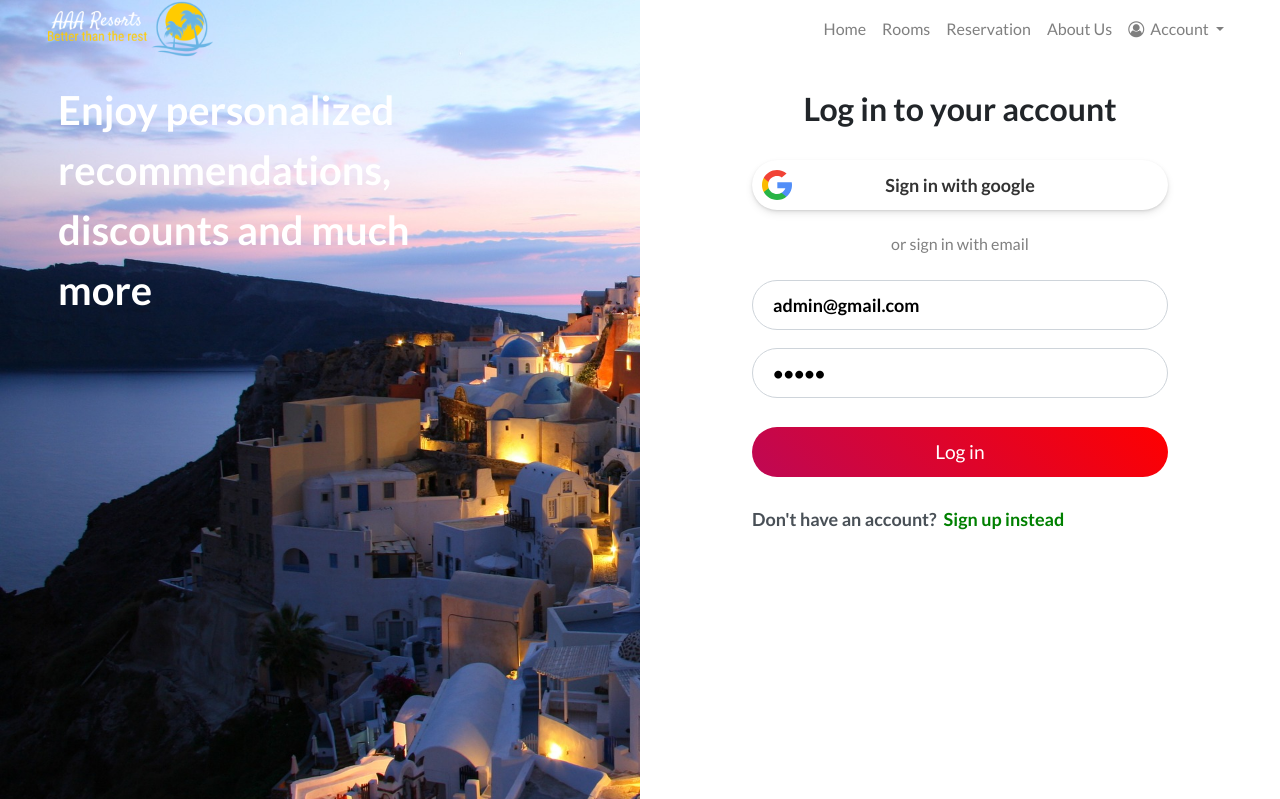
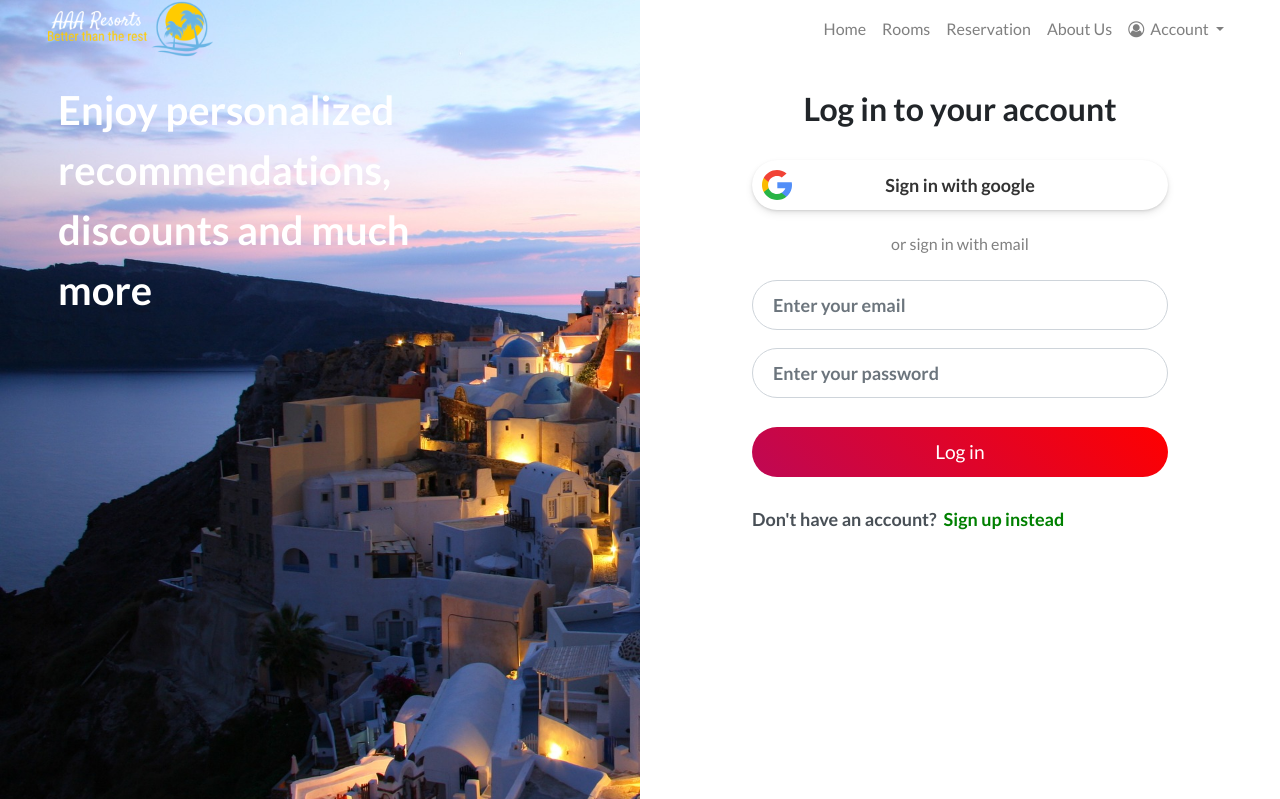
Before and after one commit to asifkhan16/hotel-managment-system, a PHP site: page /hotel-management-php/login.php in a window 1280 px wide. Shown: the top 799 px of the page. Run offline with PHP 8.4, Linux system fonts and the light colour scheme; some libraries are stand-ins or nearby versions.

Commit message:
set up login page

```diff
--- a/public/login.php
+++ b/public/login.php
@@ -91,8 +91,8 @@ if (isLoggedIn()) {
   <script>
     $(document).ready(function () {
     $("nav").addClass("navbar-light");
-    $("#user_email").val("admin@gmail.com");
-    $("#user_password").val("admin");
+    // $("#user_email").val("admin@gmail.com");
+    // $("#user_password").val("admin");
 
     function handleError(about, message) {
       $(`#${about}`).addClass("is-invalid");
```
Also changed, not shown: README.md (deleted), 2 other files.
